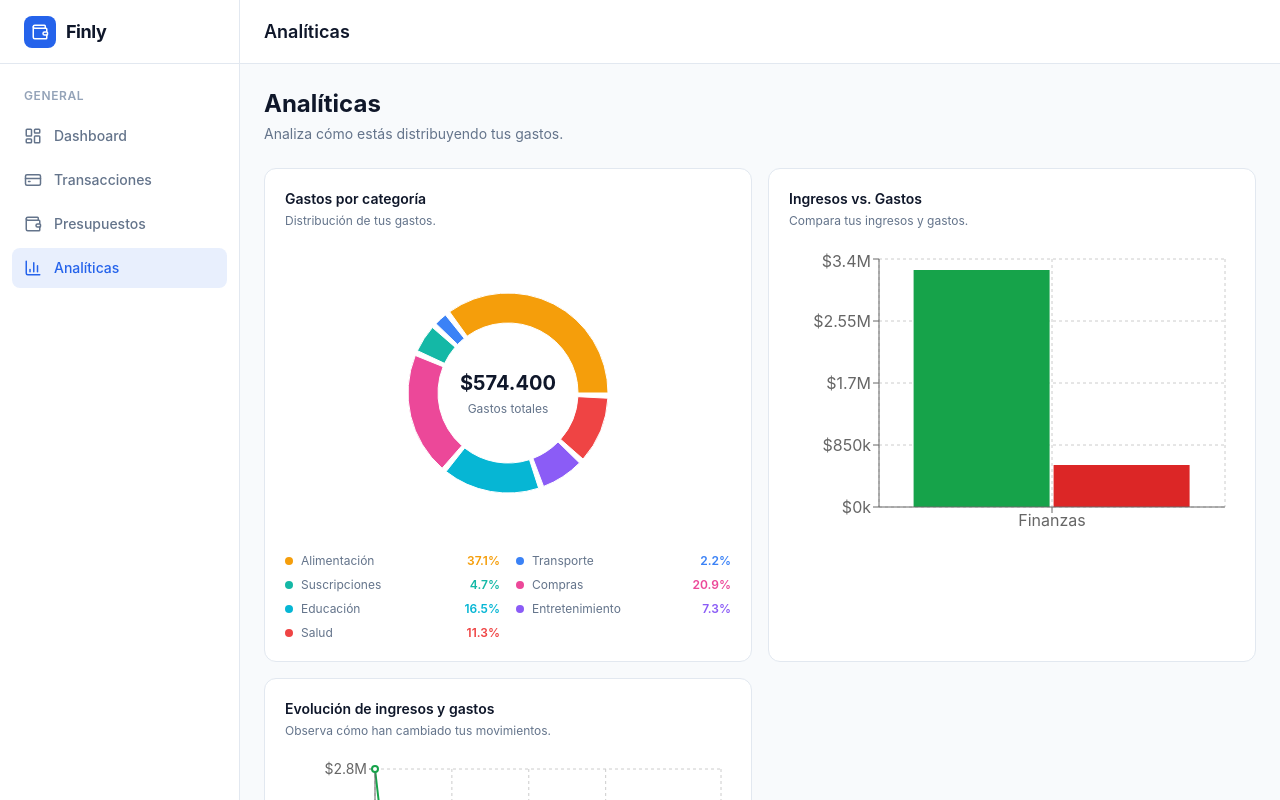
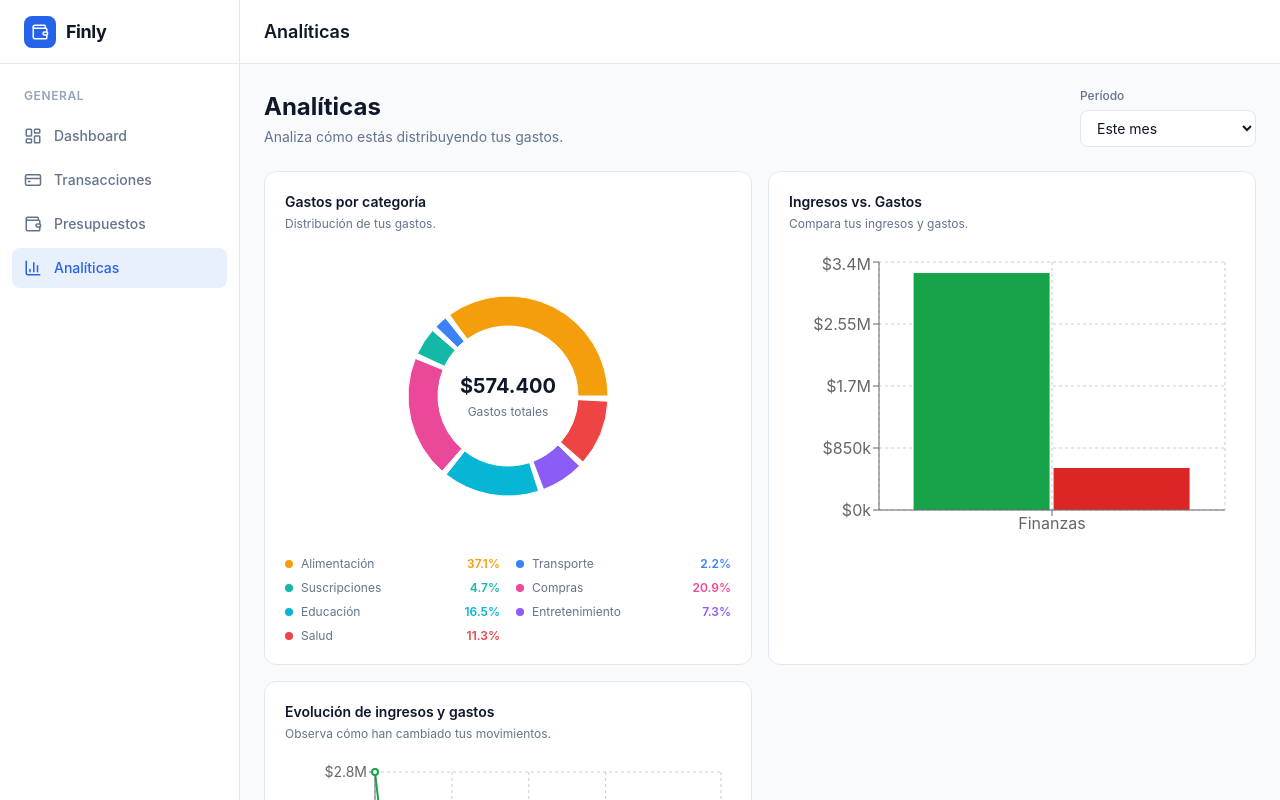
Before and after one commit to juanfeoru/finly, a React (Vite) app: page /analytics in a window 1280 px wide. Shown: the top 800 px of the page. Built offline with nearby package versions, Linux system fonts and the light colour scheme.

Commit message:
feat: add analytics period filters

```diff
--- a/src/pages/Analytics.tsx
+++ b/src/pages/Analytics.tsx
@@ -4,30 +4,95 @@ import ExpensesByCategoryChart from "../components/analytics/ExpensesByCategoryC
 import type { Transaction } from "../types/transaction";
 import IncomeVsExpenseChart from "../components/analytics/IncomeVsExpenseChart";
 import IncomeVsExpenseOverTimeChart from "../components/analytics/IncomeVsExpenseOverTimeChart";
+import { useState } from "react";
 
 interface AppLayoutContext {
   transactions: Transaction[];
 }
 
+type AnalyticsPeriod = "this-month" | "last-month" | "last-30-days" | "all";
+
 export default function Analytics() {
   const { transactions } = useOutletContext<AppLayoutContext>();
+
+  const [period, setPeriod] = useState<AnalyticsPeriod>("this-month");
+
+  const filteredTransactions = transactions.filter((transaction) => {
+    const now = new Date();
+    const transactionDate = new Date(`${transaction.date}T00:00:00`);
+
+    if (period === "all") {
+      return true;
+    }
+
+    if (period === "this-month") {
+      return (
+        transactionDate.getMonth() === now.getMonth() &&
+        transactionDate.getFullYear() === now.getFullYear()
+      );
+    }
+
+    if (period === "last-month") {
+      const lastMonth = new Date(now.getFullYear(), now.getMonth() - 1, 1);
+
+      return (
+        transactionDate.getMonth() === lastMonth.getMonth() &&
+        transactionDate.getFullYear() === lastMonth.getFullYear()
+      );
+    }
+
+    if (period === "last-30-days") {
+      const thirtyDaysAgo = new Date();
+      thirtyDaysAgo.setDate(now.getDate() - 30);
+
+      return transactionDate >= thirtyDaysAgo && transactionDate <= now;
+    }
+
+    return true;
+  });
 
   const {
     totalExpenses,
     expensesByCategory,
     incomeVsExpense,
     incomeVsExpenseOverTime,
-  } = useAnalytics(transactions);
+  } = useAnalytics(filteredTransactions);
 
   return (
     <div>
-      <div className="mb-6">
-        <h2 className="text-2xl font-bold text-primary-text">Analíticas</h2>
+      <div className="mb-6 flex flex-col gap-4 sm:flex-row sm:items-end sm:justify-between">
+        <div>
+          <h2 className="text-2xl font-bold text-primary-text">Analíticas</h2>
 
-        <p className="mt-1 text-sm text-secondary">
-          Analiza cómo estás distribuyendo tus gastos.
-        </p>
+          <p className="mt-1 text-sm text-secondary">
+            Analiza cómo estás distribuyendo tus gastos.
+          </p>
+        </div>
+
+        <div className="w-full sm:w-auto">
+          <label
+            htmlFor="analytics-period"
+            className="mb-1.5 block text-xs font-medium text-secondary"
+          >
+            Período
+          </label>
+
+          <select
+            id="analytics-period"
+            value={period}
+            onChange={(event) =>
+              setPeriod(event.target.value as AnalyticsPeriod)
+            }
+            className="w-full rounded-lg border border-border bg-surface px-3 py-2 text-sm text-primary-text outline-none transition-colors focus:border-primary sm:w-44"
+          >
+            <option value="this-month">Este mes</option>
+            <option value="last-month">Mes anterior</option>
+            <option value="last-30-days">Últimos 30 días</option>
+            <option value="all">Todo</option>
+          </select>
+        </div>
       </div>
+
       <div className="grid gap-4 lg:grid-cols-2">
         <ExpensesByCategoryChart
           data={expensesByCategory}
```
